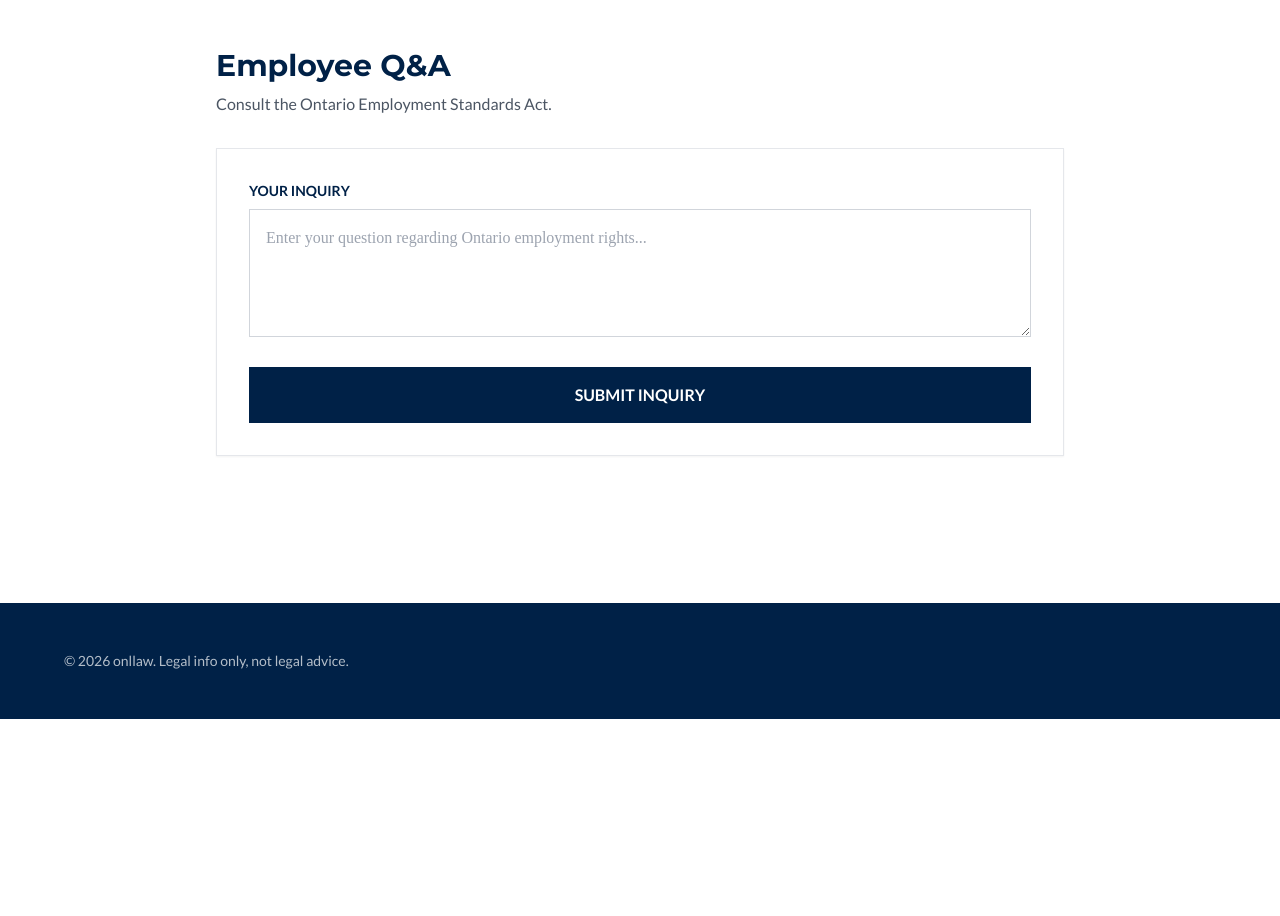
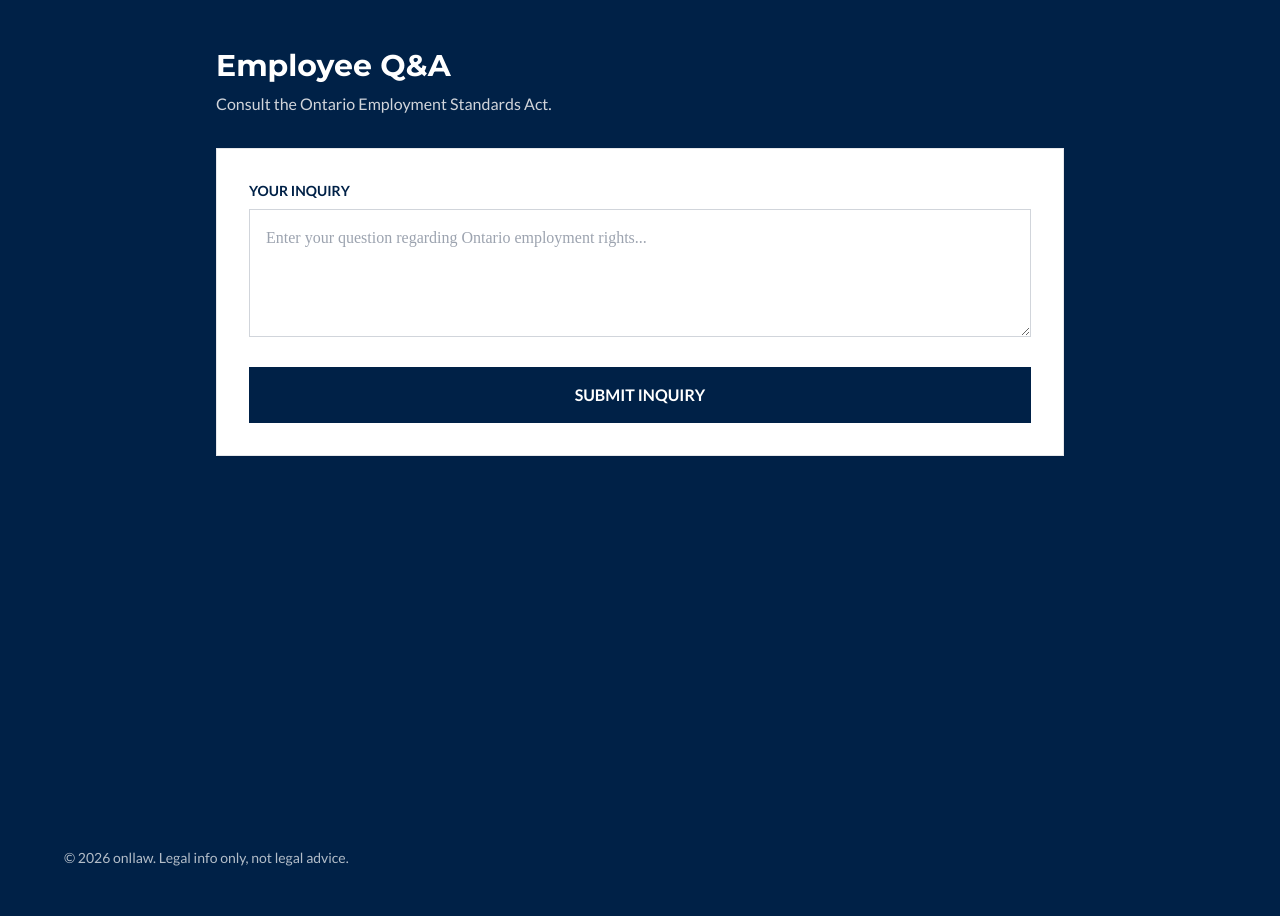
Before and after one commit to edimaudo/onllaw, a FastAPI app: page /api/qa in a window 1280 px wide. Shown: the part 81-997 px from the top of the page. Before the commit the page ends 800 px from the top, so only its background shows below. Run offline with FastAPI, Linux system fonts and the light colour scheme; some libraries are stand-ins or nearby versions; some web fonts are replaced.

Commit message:
Update qa.html

```diff
--- a/templates/qa.html
+++ b/templates/qa.html
@@ -1,16 +1,17 @@
 {% extends "base.html" %}
 
 {% block content %}
+<div class="bg-[#002147] min-h-screen">
     <div class="max-w-4xl mx-auto py-12 px-6">
-    <h2 class="text-3xl font-bold text-navy mb-2">Employee Q&A</h2>
-    <p class="text-gray-600 mb-8">Consult the Ontario Employment Standards Act.</p>
+        <h2 class="text-3xl font-bold text-white mb-2">Employee Q&A</h2>
+        <p class="text-gray-300 mb-8">Consult the Ontario Employment Standards Act.</p>
 
         <div class="bg-white p-8 border border-gray-200 shadow-sm">
             <form id="qaForm">
                 <div class="mb-6">
                     <label class="block text-sm font-bold text-navy mb-2 uppercase">Your Inquiry</label>
                     <textarea id="question" name="question" required
-                    class="w-full h-32 p-4 border border-gray-300 rounded-none focus:border-gold outline-none transition legal-text"
+                        class="w-full h-32 p-4 border border-gray-300 rounded-none focus:border-gold outline-none transition legal-text text-navy"
                         placeholder="Enter your question regarding Ontario employment rights..."></textarea>
                 </div>
 
@@ -27,6 +28,7 @@
             </div>
         </div>
     </div>
+</div>
 
 <script src="{{ url_for('static', path='/js/qa_handler.js') }}"></script>
 {% endblock %}
```
Lines whose indentation alone changed are shown as unchanged.
